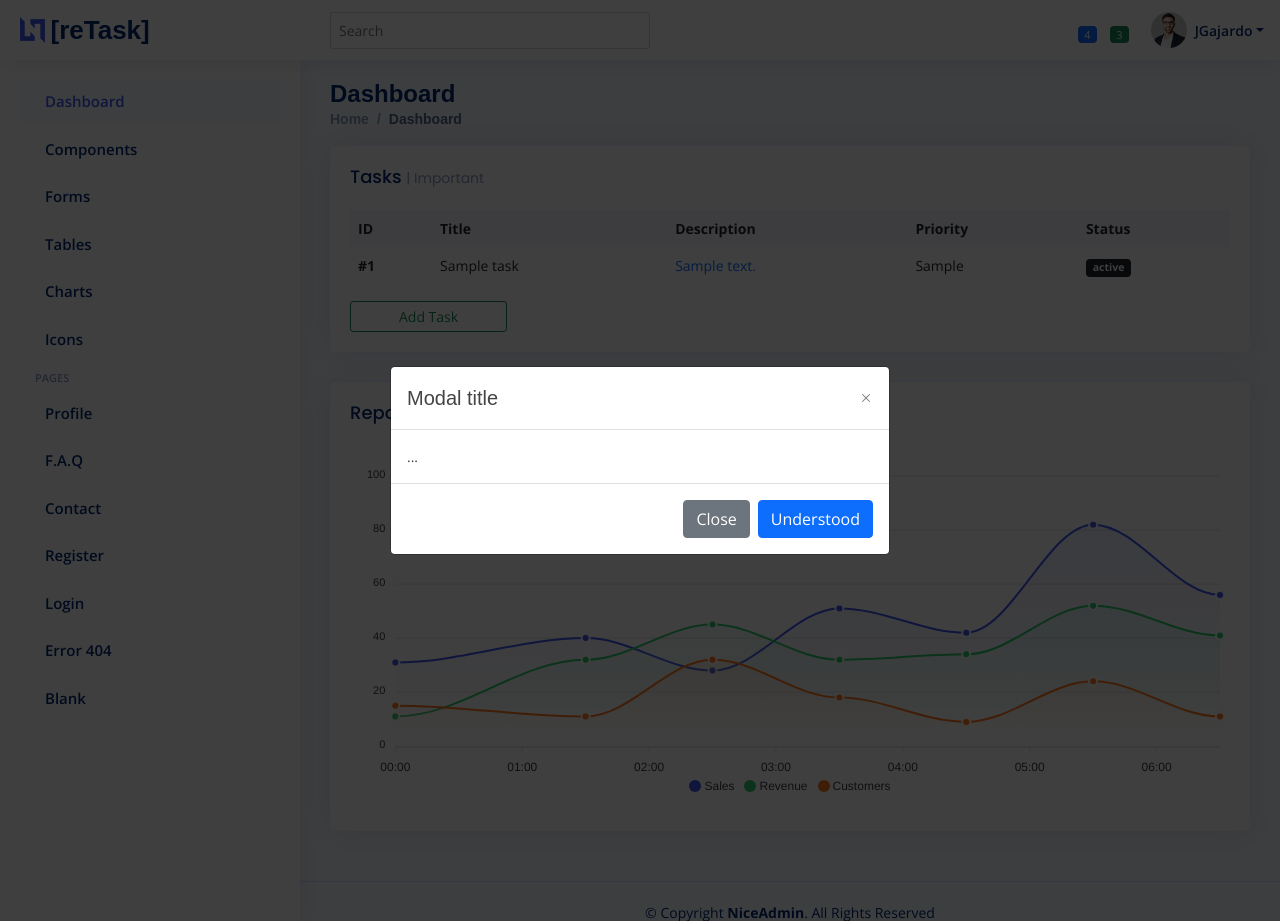
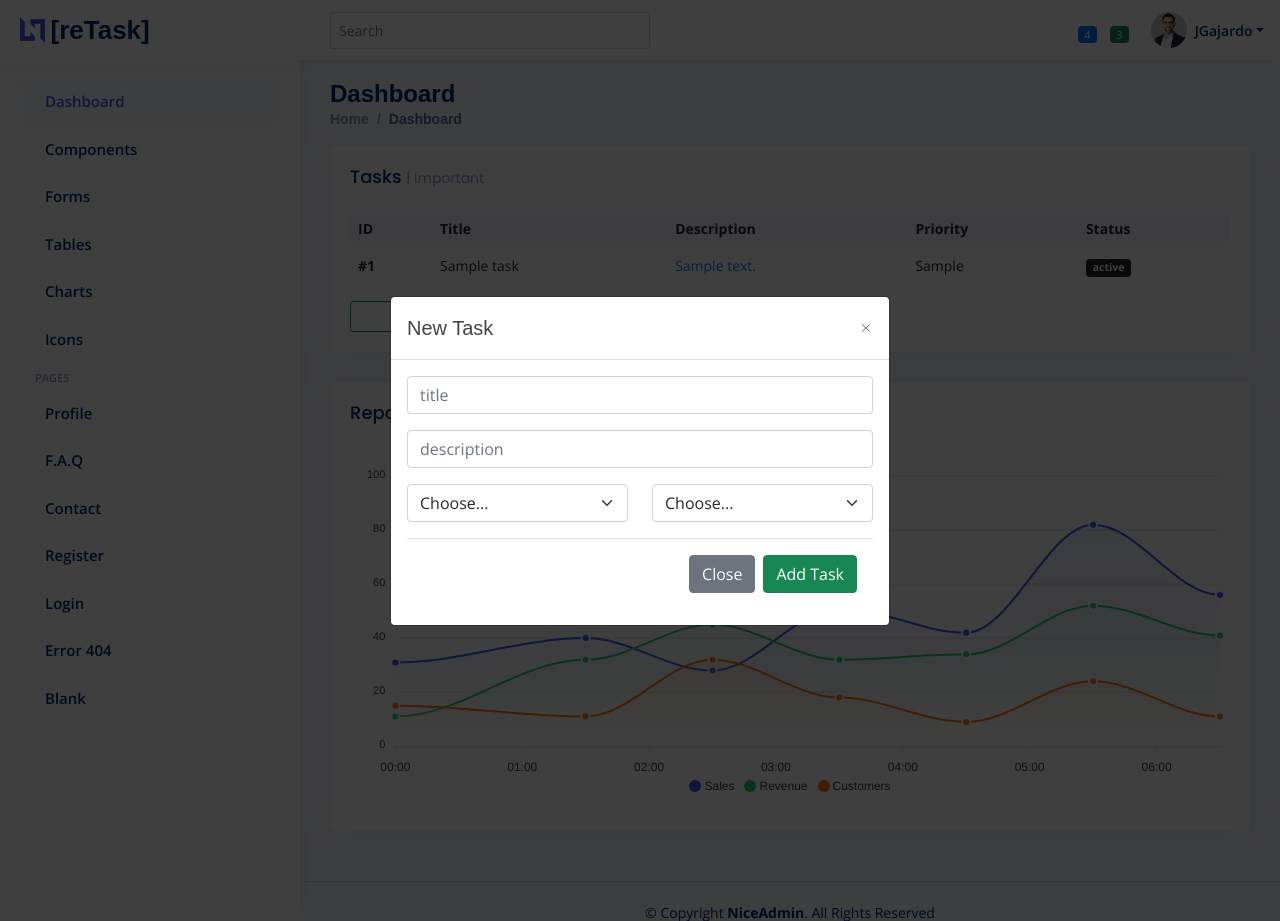
Before and after one commit to monk3yd/todo-list-webapp, a Flask app: page / in a window 1280 px wide, after a click on "Add Task". Run offline with Flask 2, Linux system fonts and the light colour scheme; tables that the repository leaves empty hold one stand-in row (values such as "Sample post"); some libraries are stand-ins or nearby versions.

Commit message:
Form, pending to update db from form

```diff
--- a/main.py
+++ b/main.py
@@ -1,11 +1,47 @@
 from flask import Flask, render_template, url_for, redirect
 from flask_sqlalchemy import SQLAlchemy
 from flask_login import UserMixin
+from flask_wtf import FlaskForm
+from wtforms import StringField, PasswordField, SubmitField, EmailField, SelectField
+from wtforms.validators import DataRequired
 
 import os
 import datetime as dt
 
+SECRET_KEY = os.urandom(32)
+
+PRIORITY = ("Choose...", "Critical", "High", "Medium", "Low")
+STATUS = ("Choose...", "Not started", "In Progress", "In Review", "Completed", "Canceled")
+
+
+# Setup Form Model
+class ContactForm(FlaskForm):
+    # Text
+    title = StringField(
+        label="title",
+        validators=[DataRequired()],
+        render_kw={"placeholder": "title"})
+    description = StringField(
+        label="description",
+        validators=[DataRequired()],
+        render_kw={"placeholder": "description"})
+
+    # Dropdowns
+    priority = SelectField(
+        label="priority",
+        choices=[(prio, prio) for prio in PRIORITY],
+        validators=[DataRequired()],
+        render_kw={"placeholder": "priority"})
+    status = SelectField(
+        label="status",
+        choices=[(stat, stat) for stat in STATUS],
+        validators=[DataRequired()],
+        render_kw={"placeholder": "status"})
+    submit = SubmitField("Add Task")
+
+
 app = Flask(__name__)
+app.secret_key = SECRET_KEY
 
 # Connnect to SQL db
 if os.environ.get('DATABASE_URL'):
@@ -19,7 +55,7 @@ db = SQLAlchemy(app)
 # TODO - Admin User
 
 
-# TODO - Setup Tables in db
+# Setup Tables in db
 class User(UserMixin, db.Model):  # Create Users Table Model
     __tablename__ = 'users'
     id = db.Column(db.Integer, primary_key=True)
@@ -47,18 +83,23 @@ class Task(db.Model):  # Create Tasks Table Model
 db.create_all()
 
 
-# TODO - Routes
+# Routes
 @app.route("/", methods=["GET", "POST"])
 def home():
+    form = ContactForm()
     # POST
-        # TODO - Receive Add Task btn pressed
-        # TODO - Open Popup Window with form to add to table/db
-        # return
+    if form.validate_on_submit():  # if New Added Task
+        title = form.data.title
+        description = form.data.description
+        priority = form.data.priority
+        status = form.data.status
+        # TODO - Update db
+        return redirect(url_for('home'))
 
     # GET
     # Read all from task table in db
     all_tasks = db.session.query(Task).all()
-    return render_template("index.html", tasks=all_tasks)
+    return render_template("index.html", tasks=all_tasks, form=form)
 
 
 if __name__ == "__main__":
--- a/templates/index.html
+++ b/templates/index.html
@@ -487,7 +487,7 @@
     <!-- Dashboard -->
     <section class="section dashboard">
       <div class="row">
-        <!-- TODO - Todo List -->
+        <!-- Todo List -->
         <div class="col-12">
           <div class="card recent-sales overflow-auto">
             <!-- Filter Button -->
@@ -538,21 +538,45 @@
                 <button href="" type="button" class="btn btn-outline-success btn-sm px-5" data-bs-toggle="modal" data-bs-target="#staticBackdrop">Add Task</button>
               </div>
 
-              <!-- TODO Modal -->
+              <!-- Modal -->
               <div class="modal fade" id="staticBackdrop" data-bs-backdrop="static" data-bs-keyboard="false" tabindex="-1" aria-labelledby="staticBackdropLabel" aria-hidden="true">
                 <div class="modal-dialog modal-dialog-centered">
                   <div class="modal-content">
                     <div class="modal-header">
-                      <h5 class="modal-title" id="staticBackdropLabel">Modal title</h5>
+                      <h5 class="modal-title" id="staticBackdropLabel">New Task</h5>
                       <button type="button" class="btn-close" data-bs-dismiss="modal" aria-label="Close"></button>
                     </div>
                     <div class="modal-body">
-                      ...
+                      <!-- TODO - Form inside Modal -->
+                      <form action="{{ url_for('home') }}" method="POST" name=addTask role="form" novalidate>
+                        {{ form.csrf_token }}
+                        <div class="row">
+                          <div class="col-12 form-group mb-3">
+                            <!-- {{ form.title.label(class_="form-label") }} -->
+                            {{ form.title(class_="form-control") }}
+                          </div>
+                          <div class="col-12 form-group mb-3">
+                            <!-- {{ form.description.label(class_="form-label") }} -->
+                            {{ form.description(class_="form-control") }}
+                          </div>
+                          <div class="col-lg-6 form-group mb-3">
+                            <!-- {{ form.priority.label(class_="form-label") }} -->
+                            {{ form.priority(class_="form-select") }}
+                          </div>
+                          <div class="col-lg-6 form-group mb-3">
+                            <!-- {{ form.status.label(class_="form-label") }} -->
+                            {{ form.status(class_="form-select") }}
+                          </div>
+
+                        </div>
+                        <div class="modal-footer">
+                          <button type="button" class="btn btn-secondary" data-bs-dismiss="modal">Close</button>
+                          <!-- <button type="button" class="btn btn-success">Add Task</button> -->
+                          {{ form.submit(class_="btn btn-success")}}
+                        </div>
+                      </form>
                     </div>
-                    <div class="modal-footer">
-                      <button type="button" class="btn btn-secondary" data-bs-dismiss="modal">Close</button>
-                      <button type="button" class="btn btn-primary">Understood</button>
-                    </div>
+
                   </div>
                 </div>
               </div>
```
Also changed, not shown: 1 other file.
